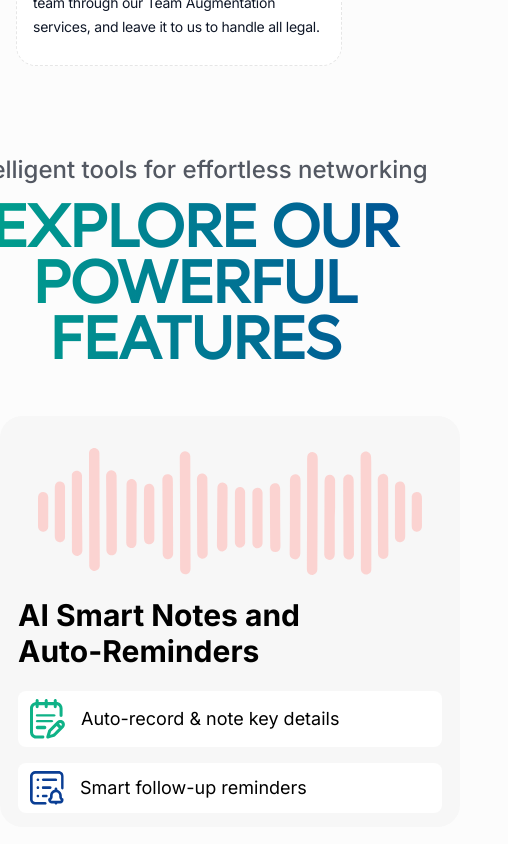
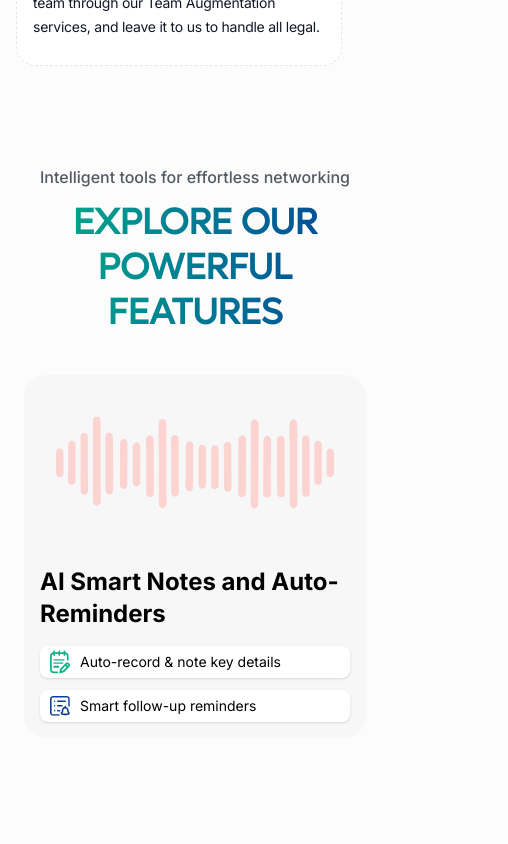
Before and after one commit to UnaizaZafar/figma-to-next-landing, a Next.js app: page / in a window 390 px wide. Shown: the part 1980-2824 px from the top of the page, 508 px wide, since content can reach past the window. Built offline with nearby package versions, Linux system fonts and the light colour scheme.

Commit message:
feat: responsive added to ExploreFeatures section

```diff
--- a/app/components/ExploreFeaturesSection.jsx
+++ b/app/components/ExploreFeaturesSection.jsx
@@ -3,20 +3,20 @@ import ReminderAlert from "./ReminderAlert"
 
 const ExploreFeaturesSection = () => {
     return (
-        <div className="flex flex-col items-center gap-12 py-2.5 pb-37.5">
-            <div className="flex flex-col gap-4 items-center">
-                <p className="font-medium text-2xl leading-7 text-center text-[#535862]">Intelligent tools for effortless networking</p>
-                <p className="font-lufga bg-linear-to-l bg-clip-text to-[#0FB287] from-[#0A3E94] w-[625px] text-transparent font-extrabold text-6xl leading-14 uppercase text-center">Explore Our Powerful Features</p>
+        <div className="flex flex-col items-center gap-10 sm:gap-12 py-5 sm:py-8 md:py-10 pb-24 sm:pb-32 md:pb-37.5 max-sm:px-6">
+            <div className="flex flex-col gap-3 sm:gap-4 items-center">
+                <p className="font-medium text-base sm:text-xl md:text-2xl leading-snug sm:leading-7 text-center text-[#535862]">Intelligent tools for effortless networking</p>
+                <p className="font-lufga bg-linear-to-l bg-clip-text to-[#0FB287] from-[#0A3E94] md:w-[625px] text-transparent font-extrabold text-4xl sm:text-5xl md:text-6xl leading-tight sm:leading-14 uppercase text-center">Explore Our Powerful Features</p>
             </div>
             {/* cards carousal */}
-            <div className="flex flex-col gap-5.5 justify-between rounded-22 bg-[#F7F7F7] pt-8 pb-3.5 px-4.5 mx-auto">
-                <span className="place-items-center px-5">
+            <div className="flex flex-col gap-4 sm:gap-5.5 justify-between rounded-22 bg-[#F7F7F7] pt-6 sm:pt-8 pb-4 sm:pb-3.5 px-4 md:px-4.5 mx-auto">
+                <span className="place-items-center px-4 sm:px-5  flex items-center justify-center">
                     {music}
                 </span>
-                <p className="font-bold text-3xl leading-9 text-black">
-                    AI Smart Notes and <br /> Auto-Reminders
+                <p className="font-bold text-2xl sm:text-3xl leading-8 sm:leading-9 text-black pt-6">
+                    AI Smart Notes and <br  className="hidden sm:block" /> Auto-Reminders
                 </p>
-                <div className="flex flex-col gap-4">
+                <div className="flex flex-col gap-3 sm:gap-4">
                     <ReminderAlert icon={notepadIcon} text={"Auto-record & note key details"} />
                     <ReminderAlert icon={reminderIcon} text={"Smart follow-up reminders"} />
                 </div>
--- a/app/components/ReminderAlert.jsx
+++ b/app/components/ReminderAlert.jsx
@@ -1,9 +1,9 @@
 
 const ReminderAlert = ({icon,text}) => {
     return (
-        <div className="rounded-lg flex gap-4 items-center bg-white px-3 py-2">
-            <span>{icon}</span>
-            <p className="text-lg text-black leading-6">{text}</p>
+        <div className="rounded-lg flex gap-2.5 sm:gap-4 items-center bg-white px-2.5 sm:px-3 py-1.5 sm:py-2 shadow-sm hover:shadow-md transition-all duration-300">
+            <span className="shrink-0 w-5 h-5 sm:w-6 sm:h-6 md:h-9 md:w-9 flex items-center justify-center">{icon}</span>
+            <p className="text-sm sm:text-base md:text-lg text-black leading-5 sm:leading-6">{text}</p>
         </div>)
 }
 
```
Also changed, not shown: public/utils/svgs.js.
